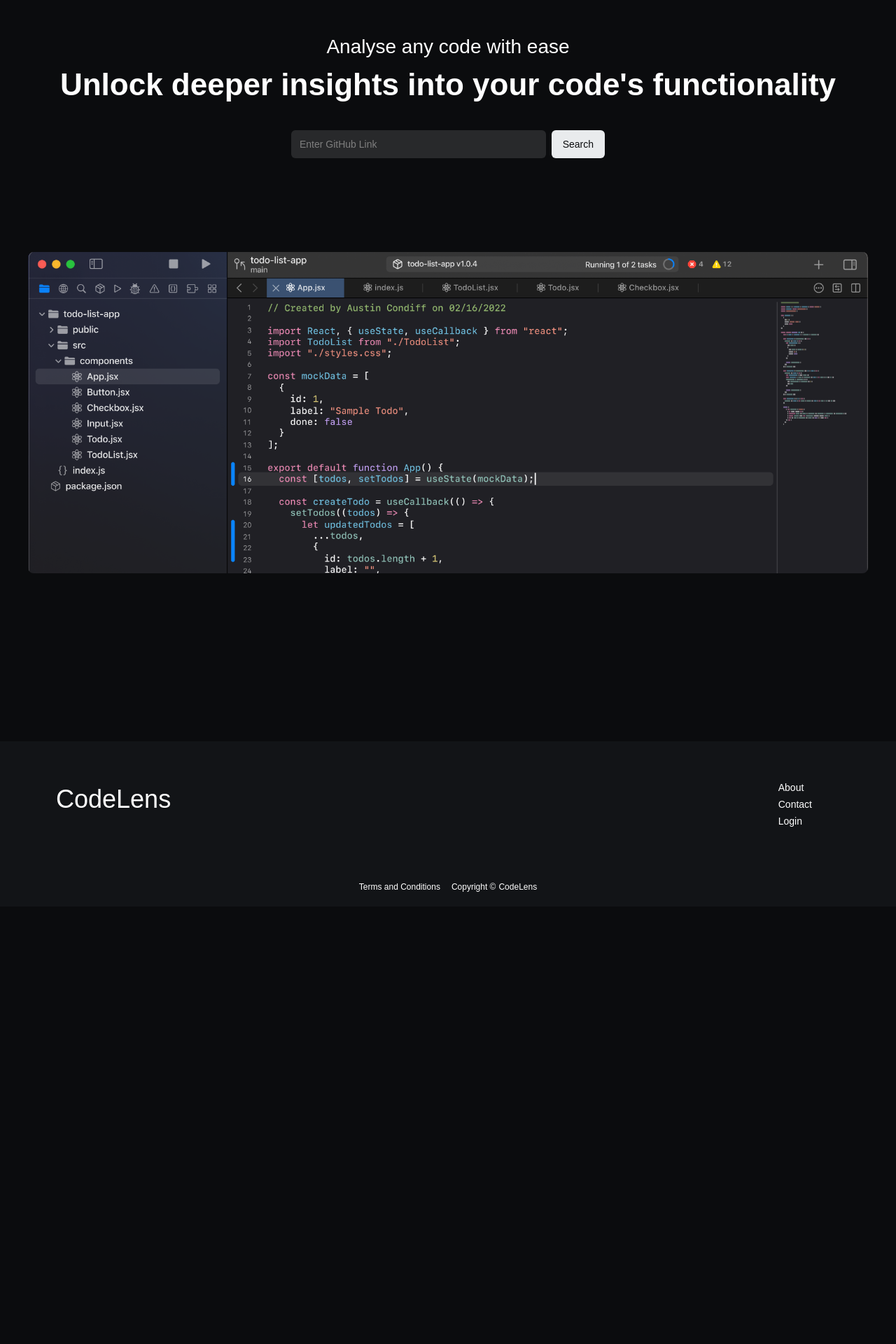
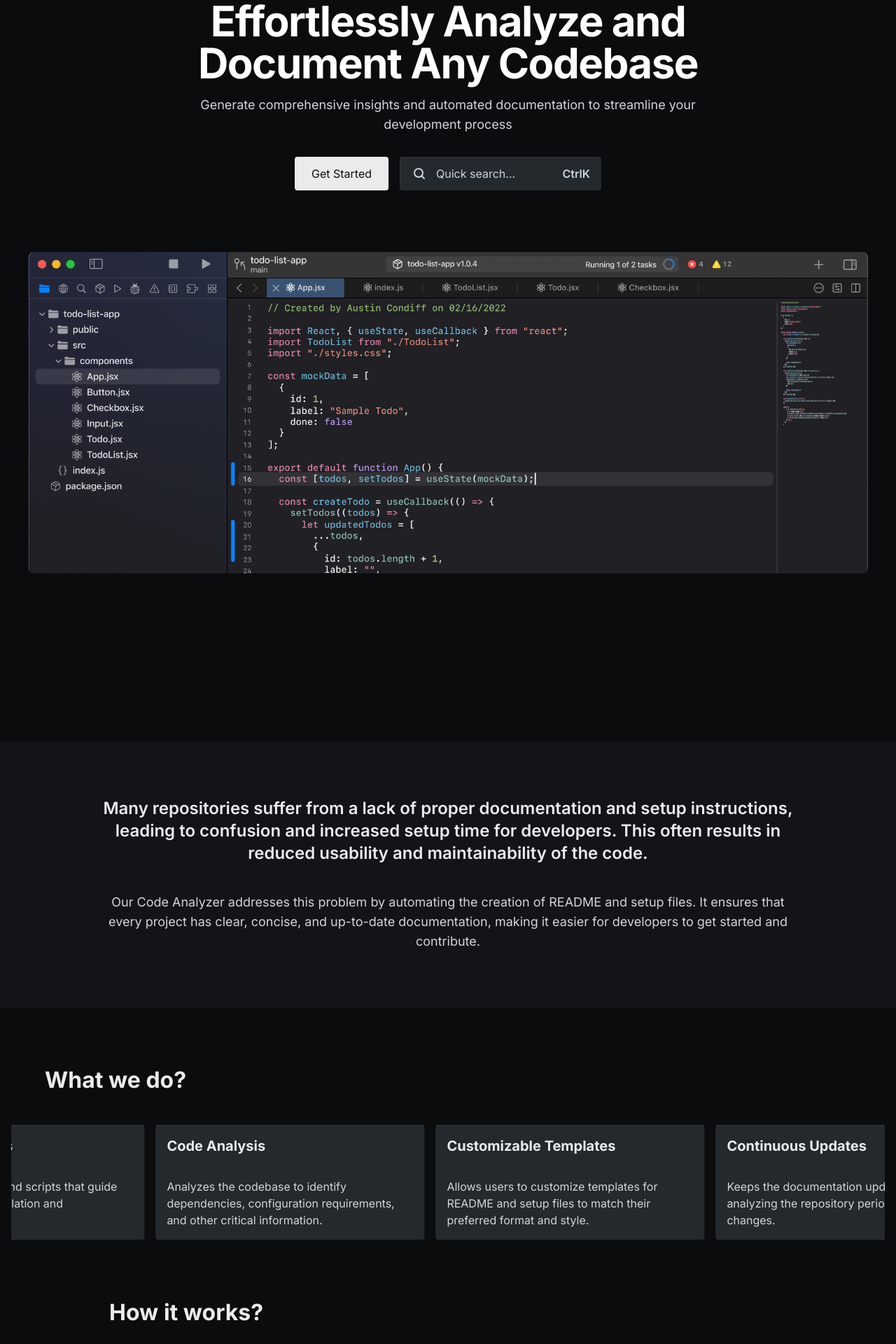
Before and after one commit to C-NikhilKarthik/CodeLens, a Next.js app: page / in a window 1280 px wide. Shown: the part 200-2120 px from the top of the page at 70% size. Before the commit the page ends 1495 px from the top, so only its background shows below. Built offline with nearby package versions, Linux system fonts and the light colour scheme.

Commit message:
feat: content added in landing page

```diff
--- a/package.json
+++ b/package.json
@@ -13,6 +13,7 @@
     "@radix-ui/react-slot": "^1.1.0",
     "class-variance-authority": "^0.7.0",
     "clsx": "^2.1.1",
+    "framer-motion": "^11.2.12",
     "lucide-react": "^0.395.0",
     "next": "14.2.4",
     "react": "^18",
--- /dev/null
+++ b/src/app/dashboard/page.tsx
@@ -0,0 +1,10 @@
+import { Metadata } from "next";
+import React from "react";
+
+export default function Page() {
+  return <div>page</div>;
+}
+
+export const metadata: Metadata = {
+  title: "Dashboard",
+};
--- a/src/app/globals.css
+++ b/src/app/globals.css
@@ -4,11 +4,11 @@
 
 @import url("https://fonts.googleapis.com/css2?family=Poppins:ital,wght@0,100;0,200;0,300;0,400;0,500;0,600;0,700;0,800;0,900;1,100;1,200;1,300;1,400;1,500;1,600;1,700;1,800;1,900&display=swap");
 
-html,
+/* html,
 body,
 * {
   font-family: "Poppins", sans-serif;
-}
+} */
 
 @layer base {
   :root {
@@ -82,3 +82,23 @@ body,
     @apply text-foreground;
   }
 }
+
+.infinite-scroll-wrapper {
+  display: flex;
+  overflow: hidden;
+}
+
+.infinite-scroll {
+  display: flex;
+  gap: 1rem;
+  animation: scroll 20s linear infinite;
+}
+
+@keyframes scroll {
+  0% {
+    transform: translateX(0);
+  }
+  100% {
+    transform: translateX(-50%);
+  }
+}
--- a/src/app/layout.tsx
+++ b/src/app/layout.tsx
@@ -1,12 +1,15 @@
 import type { Metadata } from "next";
-import { Lexend } from "next/font/google";
+import { Inter, Lexend } from "next/font/google";
 import "./globals.css";
 import { cn } from "@/lib/utils";
-const inter = Lexend({ subsets: ["latin"], variable: "--font-sans" });
+const inter = Inter({ subsets: ["latin"], variable: "--font-sans" });
 
 export const metadata: Metadata = {
-  title: "Create Next App",
-  description: "Generated by create next app",
+  title: {
+    template: "CodeLens | %s",
+    default: "CodeLens",
+  },
+  description: "Code Analyser for students",
 };
 
 export default function RootLayout({
--- a/src/app/login/page.tsx
+++ b/src/app/login/page.tsx
@@ -1,6 +1,7 @@
 import { Button } from "@/components/ui/button";
 import { Input } from "@/components/ui/input";
 import { Label } from "@/components/ui/label";
+import { Metadata } from "next";
 import React from "react";
 
 export default function LoginPage() {
@@ -60,3 +61,7 @@ export default function LoginPage() {
     </div>
   );
 }
+
+export const metadata: Metadata = {
+  title: "Login",
+};
--- a/src/app/page.tsx
+++ b/src/app/page.tsx
@@ -1,9 +1,10 @@
 import React from "react";
 import { Button } from "@/components/ui/button";
 import { Nav, NavLink } from "@/components/Nav";
-import { Input } from "@/components/ui/input";
 import Image from "next/image";
 import Footer from "@/components/Footer";
+import Link from "next/link";
+import { Content, Working } from "@/data/Home";
 
 const Home: React.FC = () => {
   return (
@@ -26,15 +27,16 @@ const Home: React.FC = () => {
         </NavLink>
       </Nav>
       <div className="flex flex-col justify-center items-center h-screen p-3">
-        <div className="text-center flex flex-col items-center justify-center -top-16 relative">
-          <h1 className="text-[clamp(20px,4dvw,28px)] font-light text-white">
-            Analyse any code with ease
+        <div className="text-center flex max-w-4xl flex-col items-center justify-center -top-16 relative">
+          <h1 className="text-4xl sm:text-5xl lg:text-6xl tracking-tight font-bold mb-4 leading-[1.1] text-white">
+            Effortlessly Analyze and Document Any Codebase
           </h1>
-          <h1 className="text-[clamp(28px,4dvw,44px)] font-bold mb-8 text-white">
-            Unlock deeper insights into your code&apos;s functionality
+          <h1 className="text-lg mb-8 max-w-3xl mx-auto text-color7">
+            Generate comprehensive insights and automated documentation to
+            streamline your development process
           </h1>
-          <div className="flex justify-center w-full">
-            <div className="flex flex-col md:flex-row gap-2 w-full max-w-md items-center space-x-2">
+          <div className="flex justify-center items-center gap-4 w-full">
+            {/* <div className="flex flex-col md:flex-row gap-2 w-full max-w-md items-center space-x-2">
               <Input
                 className="bg-[#e9ebed21] placeholder:text-[#7f7f7f] placeholder:text-[clamp(16px,3dwv,28px)] h-10 border-none "
                 type="link"
@@ -46,12 +48,47 @@ const Home: React.FC = () => {
               >
                 Search
               </Button>
-            </div>
+            </div> */}
+            <Link
+              className="rounded bg-color8 text-color1 hover:bg-color7 transition-all hover:px-8 px-6 h-12 flex items-center"
+              href="/login"
+            >
+              Get Started
+            </Link>
+            <button
+              type="button"
+              className="hidden sm:flex items-center w-72 text-left space-x-3 px-4 h-12 rounded bg-color3 ring-0 text-slate-300 shadow-[inset_1px_1px_0_0_#ffffff0d] hover:bg-color4"
+            >
+              <svg
+                width="24"
+                height="24"
+                fill="none"
+                stroke="currentColor"
+                stroke-width="2"
+                stroke-linecap="round"
+                stroke-linejoin="round"
+                className="flex-none text-slate-300 dark:text-slate-400"
+                aria-hidden="true"
+              >
+                <path d="m19 19-3.5-3.5"></path>
+                <circle cx="11" cy="11" r="6"></circle>
+              </svg>
+              <span className="flex-auto">Quick search...</span>
+              <kbd className="font-sans font-semibold dark:text-slate-500">
+                <abbr
+                  title="Control"
+                  className="no-underline text-slate-300 dark:text-slate-500"
+                >
+                  Ctrl
+                </abbr>
+                K
+              </kbd>
+            </button>
           </div>
         </div>
       </div>
 
-      <div className="flex justify-center relative -top-60 2xl:-top-96 px-4">
+      <div className="flex justify-center relative -top-10 md:-top-60 2xl:-top-72 px-4">
         <Image
           src={"/Landing.png"}
           className="rounded-lg w-full h-auto max-w-[1200px]"
@@ -62,6 +99,71 @@ const Home: React.FC = () => {
         />
       </div>
 
+      <section className="font-clash bg-color2 py-20 text-color8">
+        <div className="max-w-5xl mx-auto text-2xl text-center font-semibold px-4">
+          Many repositories suffer from a lack of proper documentation and setup
+          instructions, leading to confusion and increased setup time for
+          developers. This often results in reduced usability and
+          maintainability of the code.
+        </div>
+        <div className="max-w-5xl mx-auto text-center text-lg mt-10 text-color7 px-4">
+          Our Code Analyzer addresses this problem by automating the creation of
+          README and setup files. It ensures that every project has clear,
+          concise, and up-to-date documentation, making it easier for developers
+          to get started and contribute.
+        </div>
+      </section>
+
+      <section className="mt-20 font-clash w-full mx-auto mb-20">
+        <h1 className="text-color8 pl-4 md:pl-8 lg:pl-10 xl:pl-16 mb-10 font-bold text-[clamp(24px,3dvw,32px)]">
+          What we do?
+        </h1>
+        <div className="w-full px-4 overflow-hidden">
+          <div className="infinite-scroll-wrapper">
+            <div className="infinite-scroll">
+              {Content?.map((item, index) => (
+                <div
+                  key={index}
+                  className="bg-color3 w-96 flex-none p-4 rounded shadow-[inset_1px_1px_0_0_#ffffff0d] flex flex-col gap-2"
+                >
+                  <h1 className="text-color8 font-bold text-xl mb-6">
+                    {item?.heading}
+                  </h1>
+                  <h2 className="text-color7">{item?.subHeading}</h2>
+                </div>
+              ))}
+              {Content?.map((item, index) => (
+                <div
+                  key={index}
+                  className="bg-color3 w-96 flex-none p-4 rounded shadow-[inset_1px_1px_0_0_#ffffff0d] flex flex-col gap-2"
+                >
+                  <h1 className="text-color8 font-bold text-xl mb-6">
+                    {item?.heading}
+                  </h1>
+                  <h2 className="text-color7">{item?.subHeading}</h2>
+                </div>
+              ))}
+            </div>
+          </div>
+        </div>
+      </section>
+
+      <section className="max-w-[1000px] mt-20 font-clash w-full mx-auto mb-20 px-4">
+        <h1 className="text-color8 font-bold text-[clamp(24px,3dvw,32px)]">
+          How it works?
+        </h1>
+        <div className="grid grid-cols-1 grid-rows-4 md:grid-rows-2 md:grid-cols-2 gap-3 mt-10">
+          {Working?.map((item, index) => (
+            <div
+              key={index}
+              className="bg-color3 p-4 rounded shadow-[inset_1px_1px_0_0_#ffffff0d] flex flex-col gap-2"
+            >
+              <h1 className="text-color8 text-xl mb-6">{item?.heading}</h1>
+              <h2 className="text-color7">{item?.subHeading}</h2>
+            </div>
+          ))}
+        </div>
+      </section>
       <Footer />
     </div>
   );
--- a/src/app/user/page.tsx
+++ b/src/app/user/page.tsx
@@ -1,7 +1,9 @@
-
+import { Metadata } from "next";
 
 export default function UserDashboard() {
-    return (
-        <h1>User Dashboard</h1>
-    );
+  return <h1>User Dashboard</h1>;
 }
+
+export const metadata: Metadata = {
+  title: "User",
+};
--- /dev/null
+++ b/src/data/Home.ts
@@ -0,0 +1,60 @@
+export type content = {
+  heading: string;
+  subHeading: string;
+};
+
+export type working = {
+  heading: string;
+  subHeading: string;
+};
+
+export const Content: content[] = [
+  {
+    heading: "Automated README Generation",
+    subHeading:
+      "Creates detailed README files with project description, installation instructions, usage guidelines, and contribution steps.",
+  },
+  {
+    heading: "Setup Instructions",
+    subHeading:
+      "Generates setup files and scripts that guide users through the installation and configuration process.",
+  },
+  {
+    heading: "Code Analysis",
+    subHeading:
+      "Analyzes the codebase to identify dependencies, configuration requirements, and other critical information.",
+  },
+  {
+    heading: "Customizable Templates",
+    subHeading:
+      "Allows users to customize templates for README and setup files to match their preferred format and style.",
+  },
+  {
+    heading: "Continuous Updates",
+    subHeading:
+      "Keeps the documentation updated by re-analyzing the repository periodically or upon changes.",
+  },
+];
+
+export const Working: working[] = [
+  {
+    heading: "Scan the Repository",
+    subHeading:
+      "The tool scans the provided repository, analyzing the code structure, dependencies, and configuration files.",
+  },
+  {
+    heading: "Generate Documentation",
+    subHeading:
+      "It then uses this information to generate a comprehensive README and setup files, ensuring that all necessary information is included.",
+  },
+  {
+    heading: "Customization",
+    subHeading:
+      "Users can customize the generated documentation to match their preferred style.",
+  },
+  {
+    heading: "Updates",
+    subHeading:
+      "The tool keeps the documentation updated by periodically re-scanning the repository.",
+  },
+];
```
Also changed, not shown: 1 other file (tests, documents, lock files or other folders).
